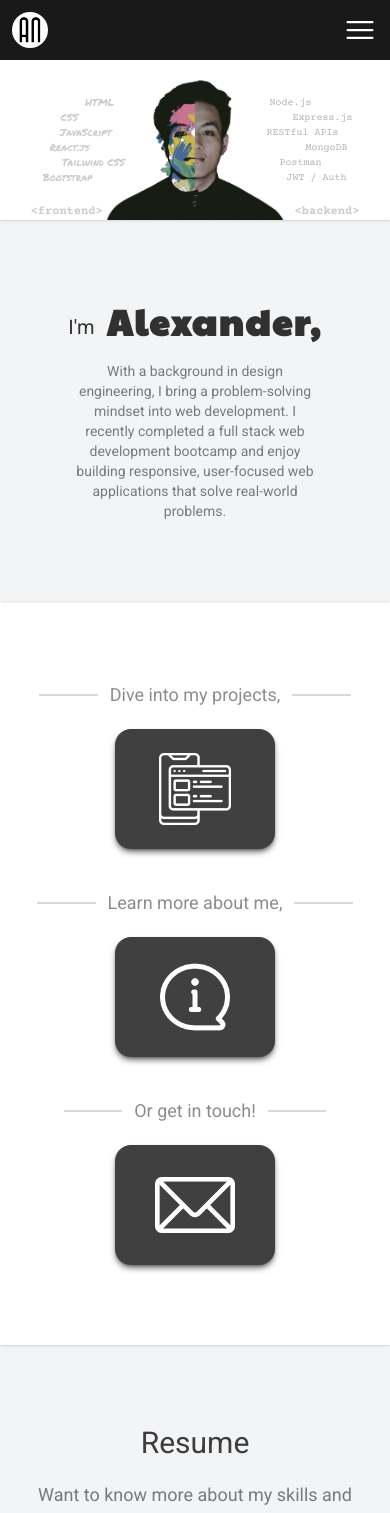
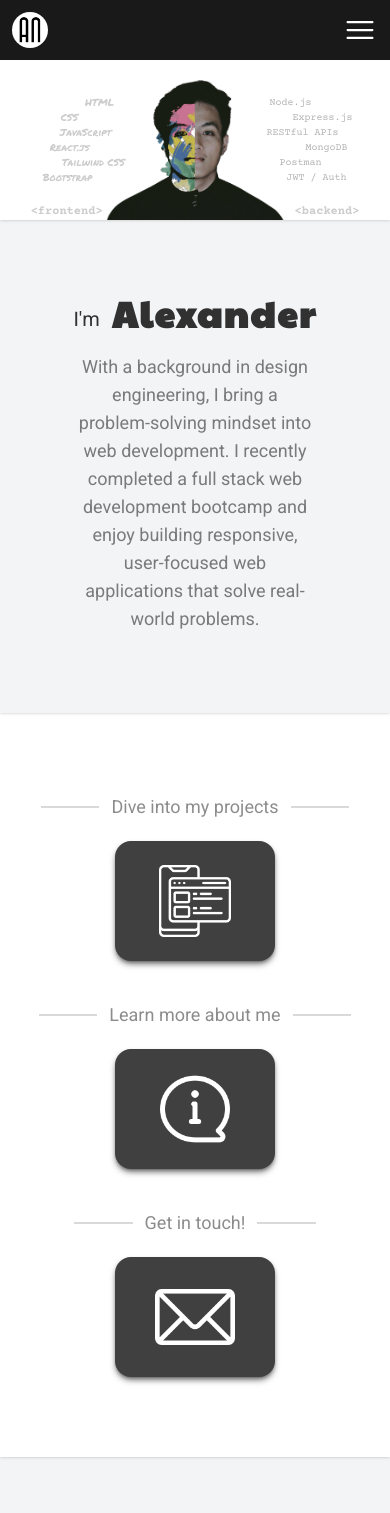
Before and after one commit to noelalexr/portfolio, a React (Vite) app: page / in a window 390 px wide. Shown: the top 1513 px of the page. Built offline with nearby package versions, Linux system fonts and the light colour scheme.

Commit message:
fix: adjust minor font size and animations for better ui

```diff
--- a/src/pages/Home.jsx
+++ b/src/pages/Home.jsx
@@ -69,13 +69,13 @@ const Home = () => {
                 initial={{ opacity: 0 }}
                 animate={{ opacity: 1 }}
                 transition={{ duration: 0.5, delay: 1.7, ease: "easeOut" }}
-                className="text-center py-20 bg-gray-100 relative shadow-sm z-2"
+                className="text-center pb-20 pt-18 bg-gray-100 relative shadow-sm z-2"
             >
                 <div className="pb-5 flex gap-3 justify-center items-center text-black/80">
                     <p className="md:text-4xl text-xl md:pt-7 pt-[13px]">I'm </p>
-                    <p className="md:text-[65px] text-4xl font-bold tracking-wider font-paytone"> Alexander,</p>
+                    <p className="md:text-[65px] text-4xl font-bold tracking-wider font-paytone"> Alexander</p>
                 </div>
-                <p className="text-black/50 md:w-150 w-60 mx-auto md:text-[17px] text-sm">With a background in design engineering, I bring a problem-solving mindset into web development. I recently completed a full stack web development bootcamp and enjoy building responsive, user-focused web applications that solve real-world problems.</p>
+                <p className="text-black/50 md:w-150 w-60 mx-auto text-lg">With a background in design engineering, I bring a problem-solving mindset into web development. I recently completed a full stack web development bootcamp and enjoy building responsive, user-focused web applications that solve real-world problems.</p>
             </motion.div>
 
             <div className="bg-white py-20 z-1 relative shadow-sm overflow-hidden">
@@ -99,7 +99,7 @@ const Home = () => {
                         className="flex flex-row justify-center items-center gap-3 md:hidden"
                     >
                         <div className="bg-black/15 h-[2px] w-[15%] my-auto"></div>
-                        <p className="text-lg text-black/45 text-center my-auto">Dive into my projects,</p>
+                        <p className="text-lg text-black/45 text-center my-auto">Dive into my projects</p>
                         <div className="bg-black/15 h-[2px] w-[15%] my-auto"></div>
                     </motion.div>
                     <motion.a
@@ -111,7 +111,7 @@ const Home = () => {
                         className="group relative flex justify-center items-center bg-[#404040] w-40 h-30 rounded-2xl shadow-md shadow-black/50 hover:bg-[#242424] active:bg-[#242424] hover:scale-105 hover:shadow-lg transition-all duration-500 ease-out cursor-pointer md:mx-0 mx-auto"
                     >
                         <img src="/images/icons/projects.png" alt="projects" className="w-18" />
-                        <p className="absolute bottom-0 group-hover:-bottom-9 text-[#404040] group-hover:text-[#242424] font-bold shadow-black/50 transition-all duration-500 ease-out text-xl">Projects</p>
+                        <p className="absolute bottom-0 group-hover:-bottom-9 text-[#404040] group-hover:text-[#242424] group-active:text-[#242424] font-bold shadow-black/50 transition-all duration-500 ease-out text-xl">Projects</p>
                     </motion.a>
                     <motion.div
                         initial={{ opacity: 0 }}
@@ -121,7 +121,7 @@ const Home = () => {
                         className="flex flex-row justify-center items-center gap-3 md:hidden pt-5"
                     >
                         <div className="bg-black/15 h-[2px] w-[15%] my-auto"></div>
-                        <p className="text-lg text-black/45 text-center my-auto">Learn more about me,</p>
+                        <p className="text-lg text-black/45 text-center my-auto">Learn more about me</p>
                         <div className="bg-black/15 h-[2px] w-[15%] my-auto"></div>
                     </motion.div>
                     <motion.a
@@ -131,7 +131,7 @@ const Home = () => {
                         viewport={{ once: true }} href="/about"
                         className="group relative flex justify-center items-center bg-[#404040] w-40 h-30 rounded-2xl shadow-md shadow-black/50 hover:bg-[#242424] active:bg-[#242424] hover:scale-105 hover:shadow-lg transition-all duration-500 ease-out cursor-pointer md:mx-0 mx-auto">
                         <img src="/images/icons/about.png" alt="projects" className="w-20 m-auto" />
-                        <p className="absolute bottom-0 group-hover:-bottom-9 text-[#404040] group-hover:text-[#242424] font-bold shadow-black/50 transition-all duration-500 ease-out text-xl">About me</p>
+                        <p className="absolute bottom-0 group-hover:-bottom-9 text-[#404040] group-hover:text-[#242424] group-active:text-[#242424] font-bold shadow-black/50 transition-all duration-500 ease-out text-xl">About me</p>
                     </motion.a>
                     <motion.div
                         initial={{ opacity: 0 }}
@@ -141,7 +141,7 @@ const Home = () => {
                         className="flex flex-row justify-center items-center gap-3 md:hidden pt-5"
                     >
                         <div className="bg-black/15 h-[2px] w-[15%] my-auto"></div>
-                        <p className="text-lg text-black/45 text-center my-auto">Or get in touch!</p>
+                        <p className="text-lg text-black/45 text-center my-auto">Get in touch!</p>
                         <div className="bg-black/15 h-[2px] w-[15%] my-auto"></div>
                     </motion.div>
                     <motion.a
@@ -152,7 +152,7 @@ const Home = () => {
                         href="/contact"
                         className="group relative flex justify-center items-center bg-[#404040] w-40 h-30 rounded-2xl shadow-md shadow-black/50 hover:bg-[#242424] active:bg-[#242424] hover:scale-105 hover:shadow-lg transition-all duration-500 ease-out cursor-pointer md:mx-0 mx-auto">
                         <img src="/images/icons/email.png" alt="projects" className="w-20 m-auto" />
-                        <p className="absolute bottom-0 group-hover:-bottom-9 text-[#404040] group-hover:text-[#242424] font-bold shadow-black/50 transition-all duration-500 ease-out text-xl">Contact me</p>
+                        <p className="absolute bottom-0 group-hover:-bottom-9 text-[#404040] group-hover:text-[#242424] group-active:text-[#242424] font-bold shadow-black/50 transition-all duration-500 ease-out text-xl">Contact me</p>
                     </motion.a>
                 </div>
             </div>
```
